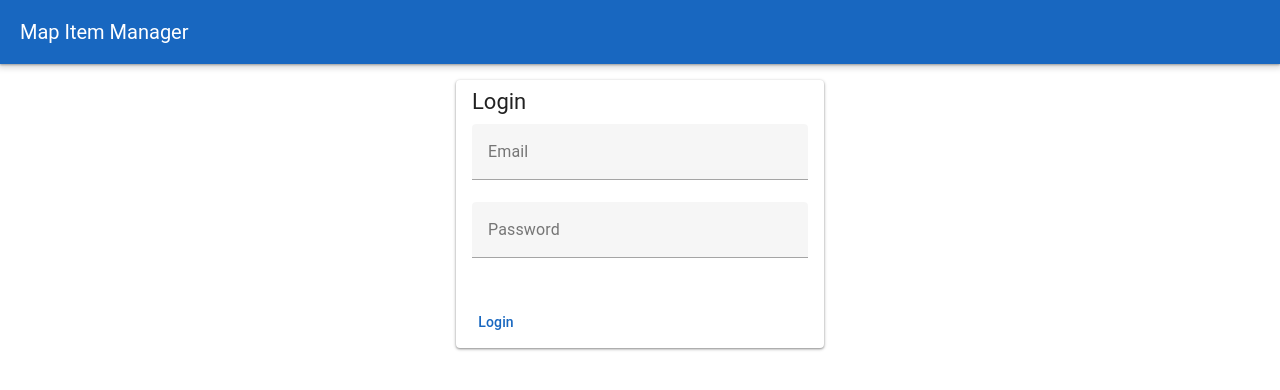
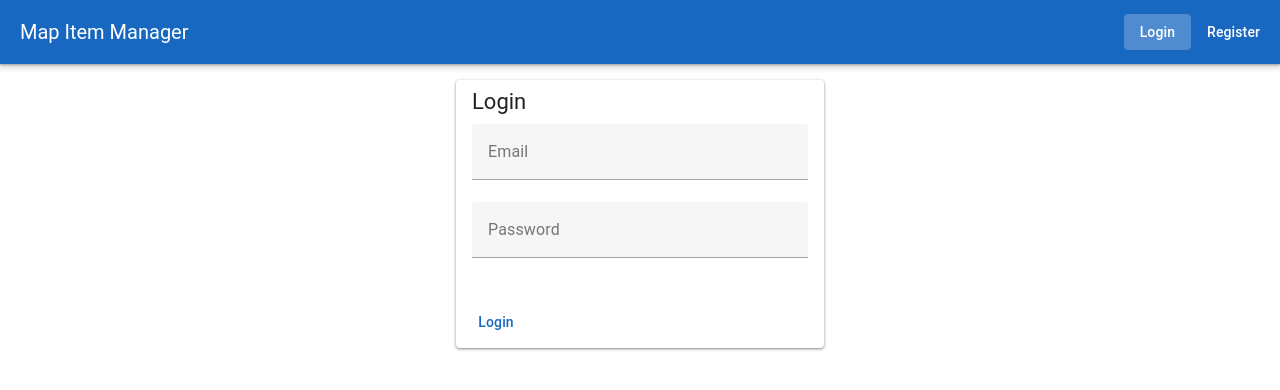
Before and after one commit to Auke-Loosman/map-frontend, a Vue app: page /login in a window 1280 px wide. Shown: the top 390 px of the page. Built offline with nearby package versions, Linux system fonts and the light colour scheme; the HTML template or start-up script is replaced by a standard one.

Commit message:
feat(ui): add authentication navigation to app bar

```diff
--- a/src/layouts/MainLayout.vue
+++ b/src/layouts/MainLayout.vue
@@ -1,21 +1,35 @@
 <script setup lang="ts">
 import { useAuth } from '../composables/useAuth'
+import { useRouter } from 'vue-router'
 
 const { user, logout } = useAuth()
+const router = useRouter()
+
+function handleLogout() {
+  logout()
+  router.push('/login')
+}
 </script>
 
 <template>
   <v-app>
-    <v-app-bar color="primary" dark>
+    <v-app-bar color="primary">
       <v-app-bar-title> Map Item Manager </v-app-bar-title>
 
       <v-spacer />
 
-      <div v-if="user" class="mr-4">
-        {{ user.email }}
-      </div>
+      <template v-if="!user">
+        <v-btn variant="text" to="/login"> Login </v-btn>
+        <v-btn variant="text" to="/register"> Register </v-btn>
+      </template>
 
-      <v-btn v-if="user" variant="text" @click="logout"> Logout </v-btn>
+      <template v-else>
+        <div class="mr-4">
+          {{ user.email }}
+        </div>
+
+        <v-btn variant="text" @click="handleLogout"> Logout </v-btn>
+      </template>
     </v-app-bar>
 
     <v-main>
```
